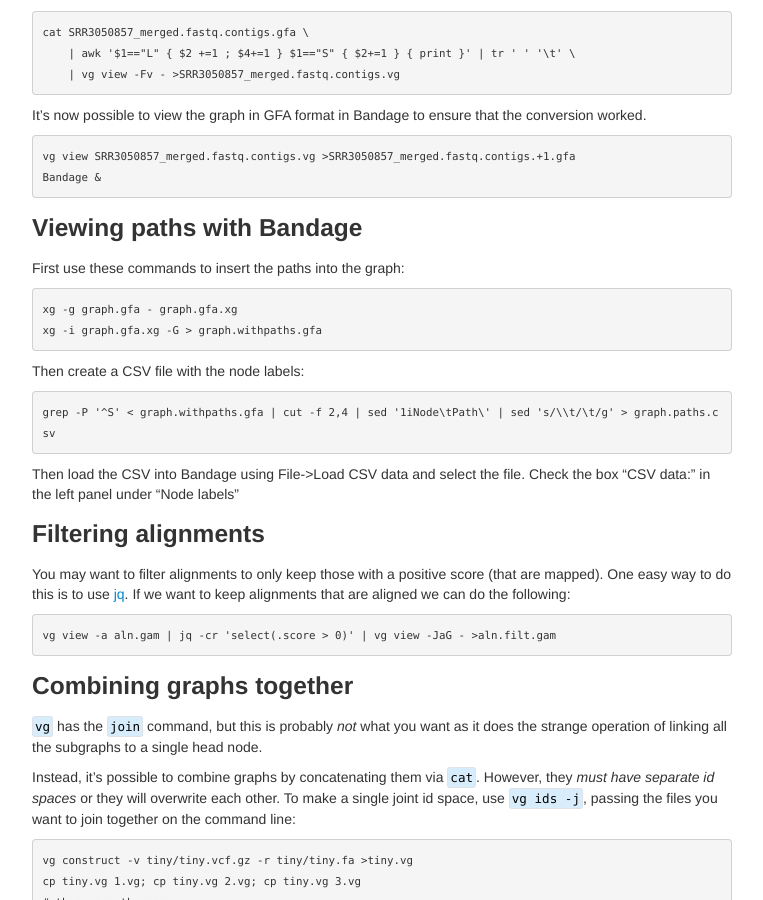
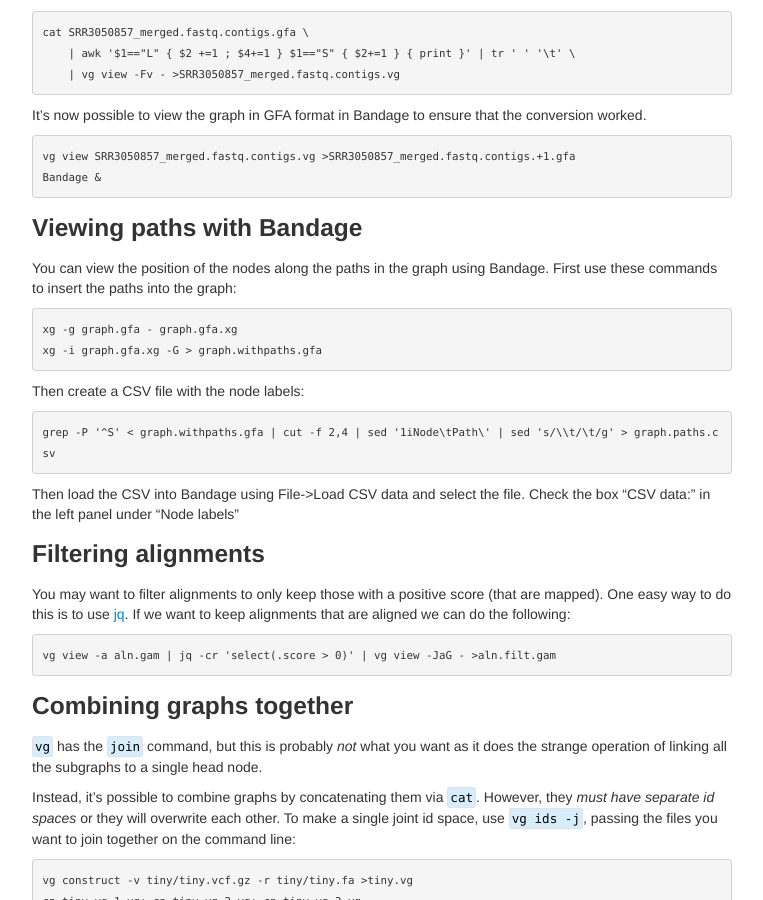
Before and after one commit to GTPB/CPANG19, a Jekyll site: the page built from pages/bacteria.md, in a window 1280 px wide and 900 px high, scrolled down 1529 px. Shown: the whole window, without its empty margins (258-1021 px from the left). Built offline with Jekyll 4.4.1, drawn with Linux system fonts in a browser that asks for light colours.

Commit message:
add sentence

```diff
--- a/pages/bacteria.md
+++ b/pages/bacteria.md
@@ -74,7 +74,7 @@ Bandage &
 
 ### Viewing paths with Bandage
 
-First use these commands to insert the paths into the graph:
+You can view the position of the nodes along the paths in the graph using Bandage. First use these commands to insert the paths into the graph:
 
 	xg -g graph.gfa - graph.gfa.xg
 	xg -i graph.gfa.xg -G > graph.withpaths.gfa
```
